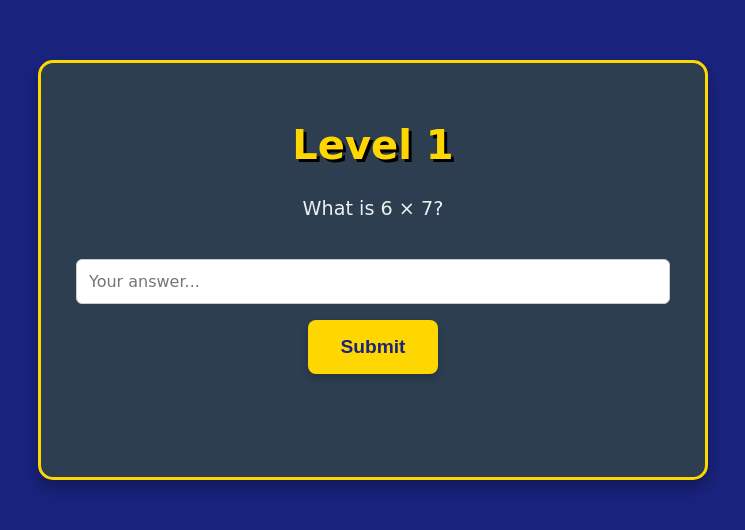
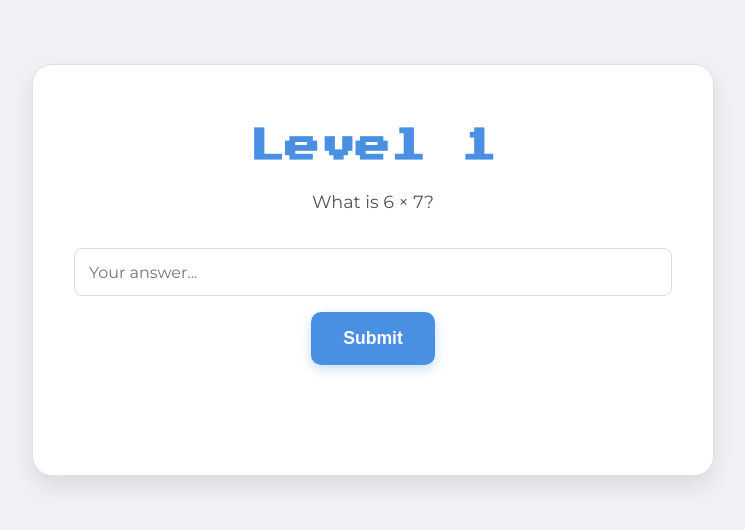
Before and after one commit to lalitsom/bday, a plain HTML site: page game.html in a window 1280 px wide. Shown: the part 130-660 px from the top of the page, without its empty margins (267-1012 px from the left). Drawn offline with Linux system fonts and the light colour scheme.

Commit message:
soothing color

```diff
--- a/style.css
+++ b/style.css
@@ -1,7 +1,9 @@
+@import url('https://fonts.googleapis.com/css2?family=Montserrat:wght@400;700&family=Press+Start+2P&display=swap');
+
 body {
-    font-family: 'Press Start 2P', cursive;
-    background-color: #1a237e; /* Deep blue */
-    color: #ffffff;
+    font-family: 'Montserrat', sans-serif;
+    background-color: #f0f2f5; /* Light gray */
+    color: #333;
     margin: 0;
     display: flex;
     justify-content: center;
@@ -11,85 +13,87 @@ body {
 }
 
 .container {
-    background: #2c3e50; /* Dark slate */
-    padding: 2rem;
-    border-radius: 15px;
-    box-shadow: 0 8px 16px rgba(0, 0, 0, 0.3);
-    border: 3px solid #ffd700; /* Gold */
+    background: #ffffff; /* White */
+    padding: 2.5rem;
+    border-radius: 20px;
+    box-shadow: 0 10px 25px rgba(0, 0, 0, 0.1);
+    border: 1px solid #e0e0e0; /* Light border */
     max-width: 600px;
     width: 90%;
 }
 
 h1 {
-    font-size: 2.5rem;
+    font-family: 'Press Start 2P', cursive;
+    font-size: 2.2rem;
     margin-bottom: 1.5rem;
-    color: #ffd700; /* Gold */
-    text-shadow: 3px 3px 0px #000;
+    color: #4a90e2; /* Soothing blue */
+    text-shadow: none;
 }
 
 p {
-    font-size: 1.2rem;
+    font-size: 1.1rem;
     margin-bottom: 2rem;
-    line-height: 1.8;
-    color: #ecf0f1; /* Light gray */
+    line-height: 1.6;
+    color: #555; /* Darker gray for text */
 }
 
 .button {
     display: inline-block;
-    background-color: #ffd700; /* Gold */
-    color: #1a237e; /* Deep blue */
+    background-color: #4a90e2; /* Soothing blue */
+    color: #ffffff; /* White */
     padding: 1rem 2rem;
-    border-radius: 8px;
+    border-radius: 10px;
     text-decoration: none;
-    font-size: 1.2rem;
+    font-size: 1.1rem;
     font-weight: bold;
     border: none;
     cursor: pointer;
-    transition: transform 0.2s ease, background-color 0.3s ease;
-    box-shadow: 0 4px 8px rgba(0, 0, 0, 0.2);
+    transition: transform 0.2s ease, background-color 0.3s ease, box-shadow 0.3s ease;
+    box-shadow: 0 4px 12px rgba(74, 144, 226, 0.3);
 }
 
 .button:hover {
-    background-color: #f1c40f; /* Sunflower yellow */
-    transform: translateY(-3px);
+    background-color: #357abd; /* Darker soothing blue */
+    transform: translateY(-2px);
+    box-shadow: 0 6px 16px rgba(74, 144, 226, 0.4);
 }
 
 input[type="text"] {
     width: calc(100% - 2rem);
-    padding: 0.75rem;
+    padding: 0.85rem;
     font-size: 1rem;
-    border: 1px solid #ccc;
-    border-radius: 6px;
+    border: 1px solid #ddd;
+    border-radius: 8px;
     margin-bottom: 1rem;
-    font-family: 'Press Start 2P', cursive;
+    font-family: 'Montserrat', sans-serif;
 }
 
 #error-message {
-    color: #e74c3c; /* Alizarin red */
+    color: #e57373; /* Softer red */
     margin-top: 1rem;
     min-height: 1.2em;
 }
 
 textarea {
     width: calc(100% - 2rem);
-    padding: 0.75rem;
+    padding: 0.85rem;
     font-size: 1rem;
-    border: 1px solid #ccc;
-    border-radius: 6px;
+    border: 1px solid #ddd;
+    border-radius: 8px;
     margin-bottom: 1rem;
     min-height: 150px;
-    font-family: monospace;
+    font-family: 'Courier New', Courier, monospace;
 }
 
 #output {
-    background-color: #34495e; /* Wet asphalt */
-    padding: 1rem;
-    border-radius: 6px;
-    border: 1px solid #2c3e50; /* Dark slate */
-    color: #ecf0f1; /* Light gray */
+    background-color: #f8f9fa; /* Very light gray */
+    padding: 1.5rem;
+    border-radius: 8px;
+    border: 1px solid #e0e0e0; /* Light border */
+    color: #333; /* Dark text */
     white-space: pre-wrap;
     word-wrap: break-word;
     text-align: left;
-    font-family: monospace;
-    font-size: 0.9rem;
+    font-family: 'Courier New', Courier, monospace;
+    font-size: 0.95rem;
 }
```
